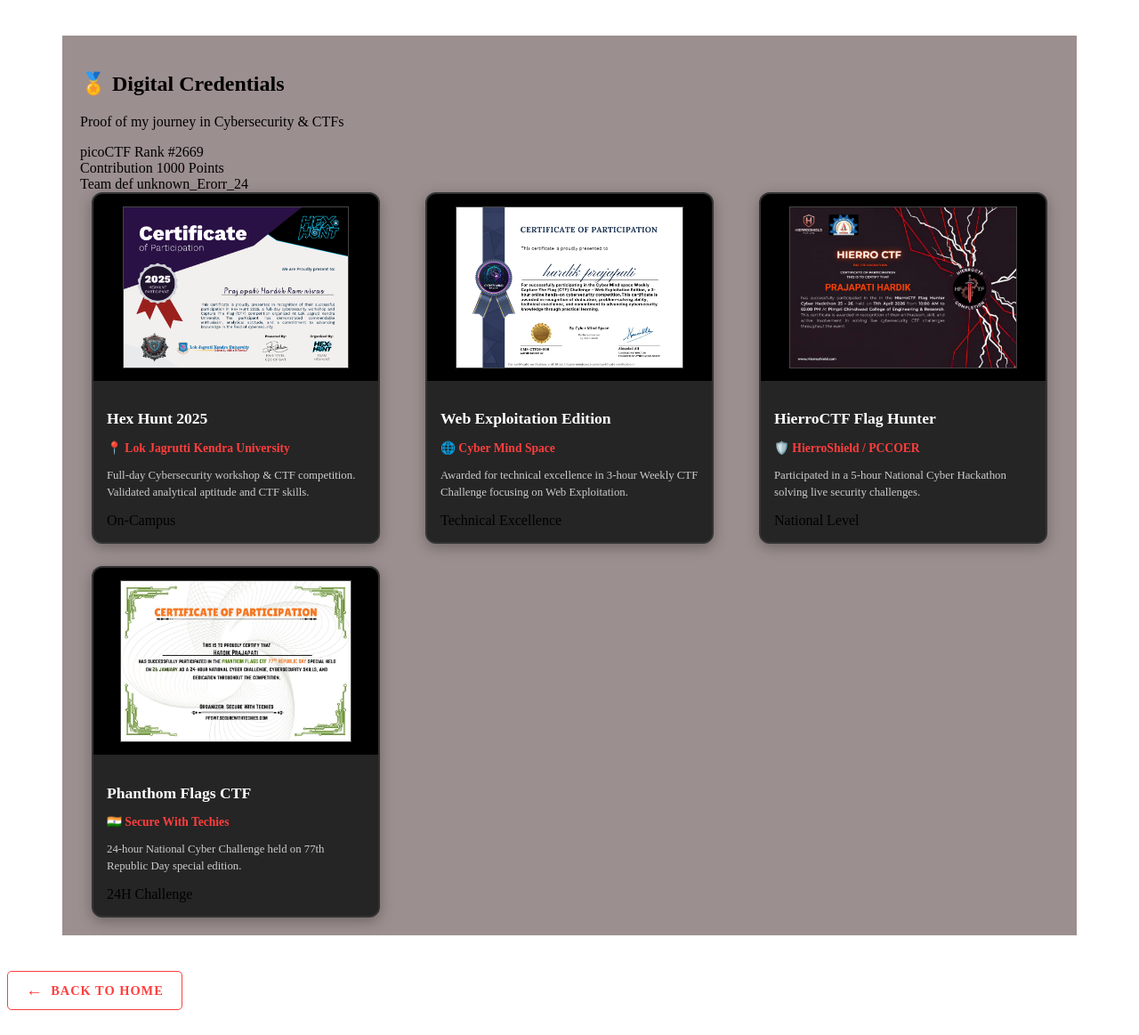
After one commit to prajapatiHardik2008/h-24, a Flask app: page /certificates in a window 1280 px wide. The commit adds this page. Shown: the whole page at 89% size. Run offline with Flask 3, Linux system fonts and the light colour scheme.

Commit message:
Major Update: Added Forensics Lab, Achievements Gallery, and UI Fixes

```diff
--- a/app.py
+++ b/app.py
@@ -84,6 +84,11 @@ def base16():
 def dforensics():
     return render_template('digitalfor.html')
 #-------------------------------------------------------
+# certificates page
+@app.route('/certificates')
+def certificates():
+    return render_template("certif.html")
+#-------------------------------------------------------
 # All Api's
 #----------------------------------------------------
 # base 64 Encoding and decoding API
--- /dev/null
+++ b/static/certi.css
@@ -0,0 +1,121 @@
+
+
+.achievements-container {
+    max-width: 1100px;
+    margin: 40px auto;
+    padding: 20px;
+    background-color: #9c8f8f; /* Poore page ka dark background */
+}
+
+.cert-grid {
+    display: grid;
+    grid-template-columns: repeat(auto-fit, minmax(280px, 1fr));
+    gap: 25px;
+    justify-items: center; /* Laptop/Phone dono pe center align karega */
+}
+
+.cert-card {
+    /* AB BACKGROUND DIKHEGA */
+    background-color: #252525; /* Thoda light grey background */
+    border: 2px solid #333;
+    border-radius: 12px;
+
+    width: 100%;
+    max-width: 320px; /* Card ko zyada failne se rokega */
+    overflow: hidden;
+    transition: all 0.3s ease;
+    box-shadow: 0 4px 15px rgba(0,0,0,0.3); /* Halka shadow taaki depth dikhe */
+}
+
+.cert-card:hover {
+    transform: translateY(-10px);
+    border-color: #ff3e3e; /* Hover pe red border chamkega */
+    box-shadow: 0 10px 25px rgba(255, 62, 62, 0.2);
+}
+
+/* Image section background - Taaki certificate alag se dikhe */
+.cert-header {
+    background-color: #000000; /* Image ke peeche ka solid black background */
+    height: 180px;
+    display: flex;
+    justify-content: center;
+    align-items: center;
+    padding: 15px;
+}
+
+.cert-header img {
+    max-width: 100%;
+    max-height: 100%;
+    object-fit: contain;
+    border: 1px solid #444; /* Image ki apni border */
+}
+
+.cert-body {
+    padding: 15px;
+    background-color: #252525; /* Text area ka background */
+}
+
+.cert-body h3 {
+    color: #ffffff;
+    font-size: 1.1rem;
+    margin-bottom: 8px;
+}
+
+.issuer {
+    color: #ff3e3e; /* Red color for highlight */
+    font-size: 0.85rem;
+    font-weight: bold;
+    display: block;
+    margin-bottom: 10px;
+}
+
+.desc {
+    color: #cccccc;
+    font-size: 0.8rem;
+    line-height: 1.5;
+}
+
+/* Back to Home Button Styling */
+.back-btn {
+    display: inline-flex;
+    align-items: center;
+    padding: 10px 20px;
+    margin-bottom: 20px;
+    background-color: transparent;
+    color: #ff3e3e; /* Tumhari theme ka red color */
+    text-decoration: none;
+    border: 1px solid #ff3e3e;
+    border-radius: 5px;
+    font-weight: bold;
+    font-size: 0.9rem;
+    transition: all 0.3s ease;
+    text-transform: uppercase;
+    letter-spacing: 1px;
+}
+
+.back-btn .arrow {
+    margin-right: 8px;
+    font-size: 1.2rem;
+    transition: transform 0.3s ease;
+}
+
+/* Hover Effect: Glow aur Movement */
+.back-btn:hover {
+    background-color: #ff3e3e;
+    color: #fff;
+    box-shadow: 0 0 15px rgba(255, 62, 62, 0.4);
+    transform: translateX(-5px); /* Button halka sa peeche move hoga */
+}
+
+.back-btn:hover .arrow {
+    transform: translateX(-3px); /* Arrow bhi move hogi */
+}
+
+/* Mobile Compatibility */
+@media (max-width: 600px) {
+    .back-btn {
+        width: 100%; /* Mobile par full width button taaki click karne mein aasani ho */
+        justify-content: center;
+        margin-top: 10px;
+    }
+}
--- /dev/null
+++ b/templates/certif.html
@@ -0,0 +1,83 @@
+<!DOCTYPE html>
+<html lang="en">
+<head>
+    <meta charset="UTF-8">
+    <meta name="viewport" content="width=device-width, initial-scale=1.0">
+    <title>Document</title>
+    <link rel="stylesheet" href="{{ url_for('static', filename='certi.css') }}">
+</head>
+<body>
+    <div class="achievements-container">
+    <h2 class="title">🏅 Digital <span class="red-text">Credentials</span></h2>
+    <p class="subtitle">Proof of my journey in Cybersecurity & CTFs</p>
+
+    <div class="stats-banner glass-card">
+        <div class="stat-item">
+            <span class="stat-label">picoCTF Rank</span>
+            <span class="stat-value">#2669</span>
+        </div>
+        <div class="stat-item">
+            <span class="stat-label">Contribution</span>
+            <span class="stat-value">1000 Points</span>
+        </div>
+        <div class="stat-item">
+            <span class="stat-label">Team</span>
+            <span class="stat-value">def unknown_Erorr_24</span>
+        </div>
+    </div>
+
+    <div class="cert-grid">
+        <div class="cert-card glass-card">
+            <div class="cert-header hex-bg">
+                <img src="static/hex.png" alt="Hex Hunt">
+            </div>
+            <div class="cert-body">
+                <h3>Hex Hunt 2025</h3>
+                <p class="issuer">📍 Lok Jagrutti Kendra University</p>
+                <p class="desc">Full-day Cybersecurity workshop & CTF competition. Validated analytical aptitude and CTF skills.</p>
+                <span class="badge">On-Campus</span>
+            </div>
+        </div>
+
+        <div class="cert-card glass-card">
+            <div class="cert-header cms-bg">
+                <img src="static/hardik prajapati.png" alt="Cyber Mind Space">
+            </div>
+            <div class="cert-body">
+                <h3>Web Exploitation Edition</h3>
+                <p class="issuer">🌐 Cyber Mind Space</p>
+                <p class="desc">Awarded for technical excellence in 3-hour Weekly CTF Challenge focusing on Web Exploitation.</p>
+                <span class="badge">Technical Excellence</span>
+            </div>
+        </div>
+
+        <div class="cert-card glass-card">
+            <div class="cert-header hierro-bg">
+                <img src="static/hierroCTF.jpeg" alt="Hierro CTF">
+            </div>
+            <div class="cert-body">
+                <h3>HierroCTF Flag Hunter</h3>
+                <p class="issuer">🛡️ HierroShield / PCCOER</p>
+                <p class="desc">Participated in a 5-hour National Cyber Hackathon solving live security challenges.</p>
+                <span class="badge">National Level</span>
+            </div>
+        </div>
+
+        <div class="cert-card glass-card">
+            <div class="cert-header phanthom-bg">
+                <img src="static/pw.jpeg" alt="Phanthom Flags">
+            </div>
+            <div class="cert-body">
+                <h3>Phanthom Flags CTF</h3>
+                <p class="issuer">🇮🇳 Secure With Techies</p>
+                <p class="desc">24-hour National Cyber Challenge held on 77th Republic Day special edition.</p>
+                <span class="badge">24H Challenge</span>
+            </div>
+        </div>
+    </div>
+</div>
+<a href="/" class="back-btn">
+    <span class="arrow">←</span> Back to Home
+</a>
+</body>
+</html>
```
Also changed, not shown: static/base64.js (+37 -62 lines), templates/index.html (+8 -0 lines), static/hardik prajapati.png (added), static/hex.png (added), static/hierroCTF.jpeg (added), static/pw.jpeg (added).
